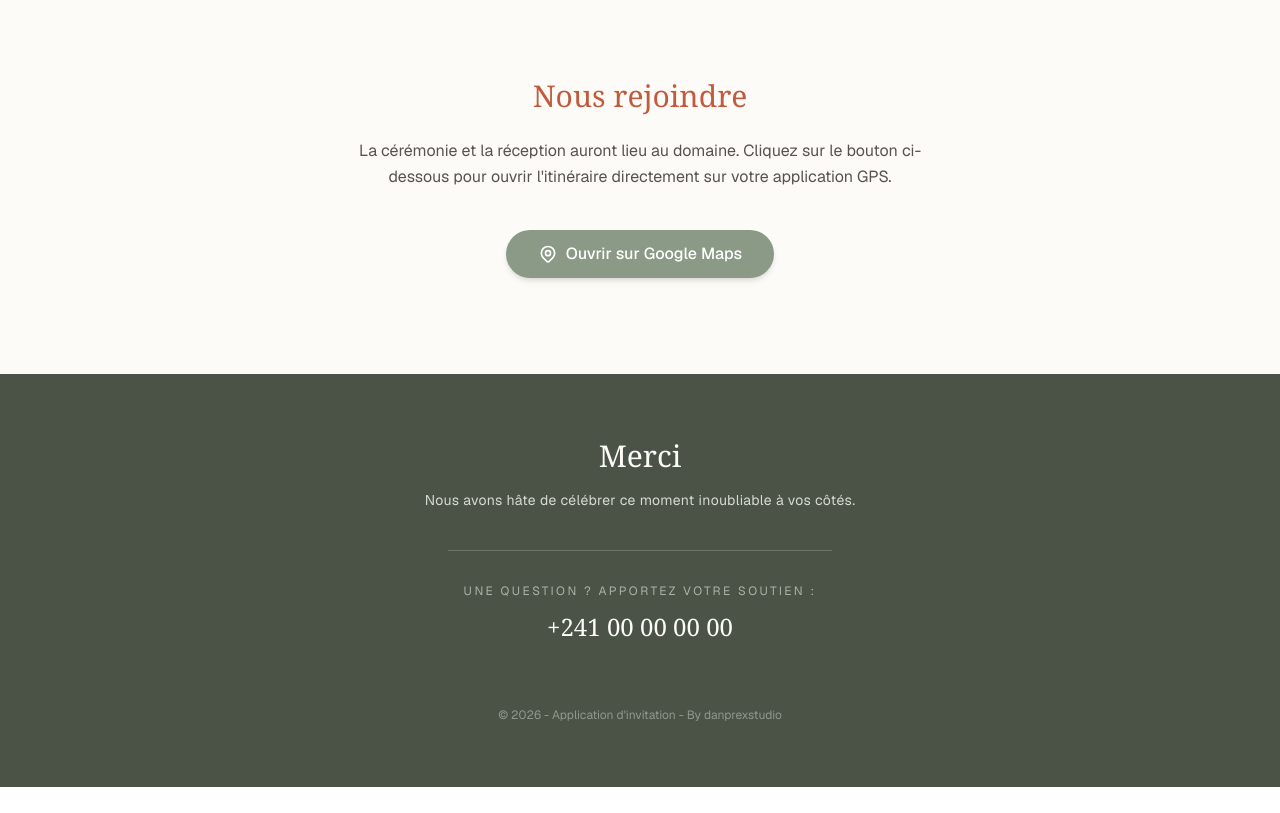
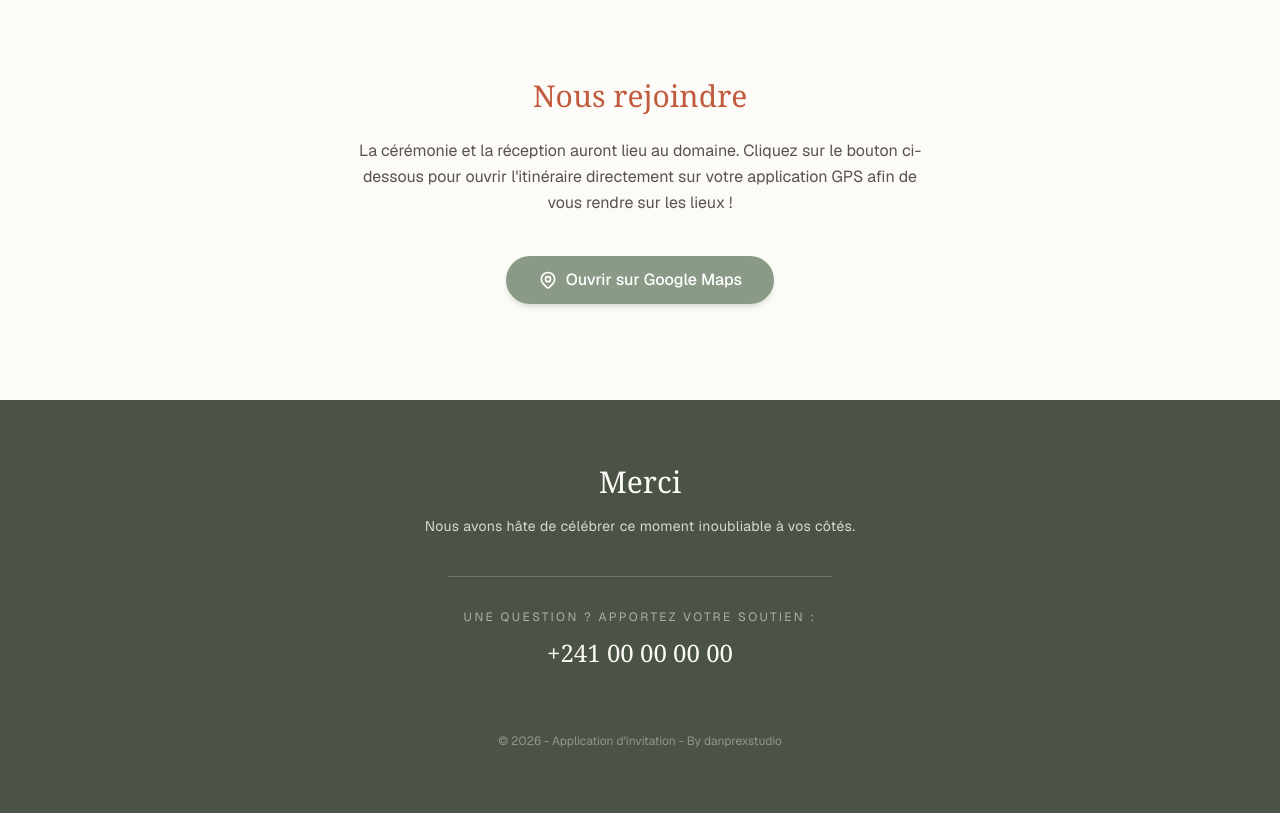
Before and after one commit to Danprex/invitation-mariage, a Next.js app: page / in a window 1280 px wide. Shown: the part 3860-4673 px from the top of the page. Before the commit the page ends 4647 px from the top, so only its background shows below. Built offline with nearby package versions, Linux system fonts and the light colour scheme; no server answers.

Commit message:
Modif du du texte gps

```diff
--- a/app/page.tsx
+++ b/app/page.tsx
@@ -142,7 +142,7 @@ export default function Home() {
       <section className="print:hidden py-24 px-4 text-center max-w-4xl mx-auto">
         <h2 className="text-3xl font-serif mb-6 text-[#C15B3D]">Nous rejoindre</h2>
         <p className="mb-10 text-stone-600 max-w-xl mx-auto leading-relaxed">
-          La cérémonie et la réception auront lieu au domaine. Cliquez sur le bouton ci-dessous pour ouvrir l'itinéraire directement sur votre application GPS.
+          La cérémonie et la réception auront lieu au domaine. Cliquez sur le bouton ci-dessous pour ouvrir l'itinéraire directement sur votre application GPS afin de vous rendre sur les lieux !
         </p>
         <a
           href="https://maps.app.goo.gl/t2YWViz2aqd92tvP9"
```
